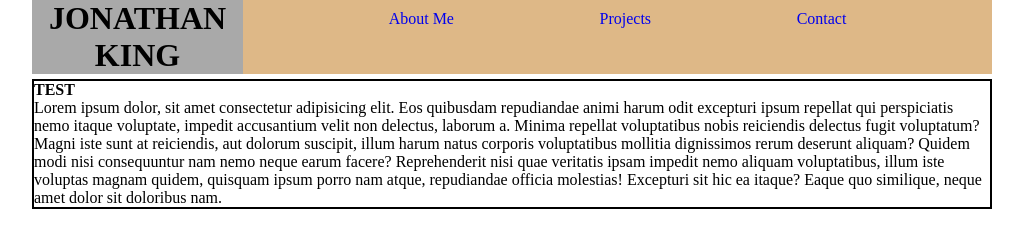
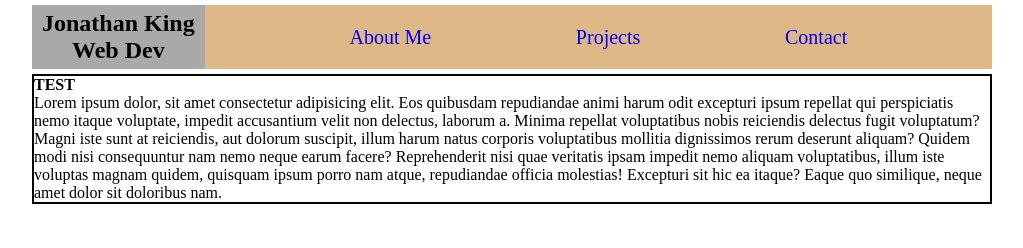
Before and after one commit to jonpking/portfolio_march2020, a plain HTML site: page index.html in a window 1280 px wide. Shown: the whole page, without its empty margins (128-1151 px from the left). Drawn offline with Linux system fonts and the light colour scheme.

Commit message:
adjusted page title and css for header

```diff
--- a/index.html
+++ b/index.html
@@ -5,15 +5,15 @@
     <meta charset="UTF-8">
     <meta name="viewport" content="width=device-width, initial-scale=1.0">
     <link rel="stylesheet" href="style.css">
-    <title>Jonathan King</title>
+    <title>Jonathan King - Web Developer</title>
 </head>
 
 <body>
     <div id="headerBar">
         <div id="headerName">
-            <h1>JONATHAN KING</h1>
+            <h1>Jonathan King</h1>
+            <h2>Web Dev</h2>
         </div>
-
         <nav id="headerNav">
             <ul>
                 <li>
@@ -29,8 +29,14 @@
         </nav>
     </div>
     <div class="test">
-        <h2>TEST</h2>
-        Lorem ipsum dolor, sit amet consectetur adipisicing elit. Eos quibusdam repudiandae animi harum odit excepturi ipsum repellat qui perspiciatis nemo itaque voluptate, impedit accusantium velit non delectus, laborum a. Minima repellat voluptatibus nobis reiciendis delectus fugit voluptatum? Magni iste sunt at reiciendis, aut dolorum suscipit, illum harum natus corporis voluptatibus mollitia dignissimos rerum deserunt aliquam? Quidem modi nisi consequuntur nam nemo neque earum facere? Reprehenderit nisi quae veritatis ipsam impedit nemo aliquam voluptatibus, illum iste voluptas magnam quidem, quisquam ipsum porro nam atque, repudiandae officia molestias! Excepturi sit hic ea itaque? Eaque quo similique, neque amet dolor sit doloribus nam.
+        <h3>TEST</h3>
+        Lorem ipsum dolor, sit amet consectetur adipisicing elit. Eos quibusdam repudiandae animi harum odit excepturi
+        ipsum repellat qui perspiciatis nemo itaque voluptate, impedit accusantium velit non delectus, laborum a. Minima
+        repellat voluptatibus nobis reiciendis delectus fugit voluptatum? Magni iste sunt at reiciendis, aut dolorum
+        suscipit, illum harum natus corporis voluptatibus mollitia dignissimos rerum deserunt aliquam? Quidem modi nisi
+        consequuntur nam nemo neque earum facere? Reprehenderit nisi quae veritatis ipsam impedit nemo aliquam
+        voluptatibus, illum iste voluptas magnam quidem, quisquam ipsum porro nam atque, repudiandae officia molestias!
+        Excepturi sit hic ea itaque? Eaque quo similique, neque amet dolor sit doloribus nam.
     </div>
 
 </body>
--- a/style.css
+++ b/style.css
@@ -16,21 +16,20 @@ body {
 #headerBar {
     display: flex;
     justify-content: space-evenly;
+    align-items: center;
+    margin: 5px 0;
+    background-color: burlywood;
 }
 
 #headerName {
     background-color: darkgray;
-    font-size: 2rem;
-}
-
-#headerName h1 {
+    font-size: 1.5rem;
+    padding: 5px 10px;
     text-align: center;
 }
 
 #headerNav {
-    width: 100%;
-    padding: 10px 0;
-    background-color: burlywood;
+    flex-grow: 2;
 }
 
 #headerNav ul {
@@ -44,6 +43,7 @@ body {
 
 #headerNav a {
     text-decoration: none;
+    font-size: 1.25rem;
 }
 
 .test {
```
